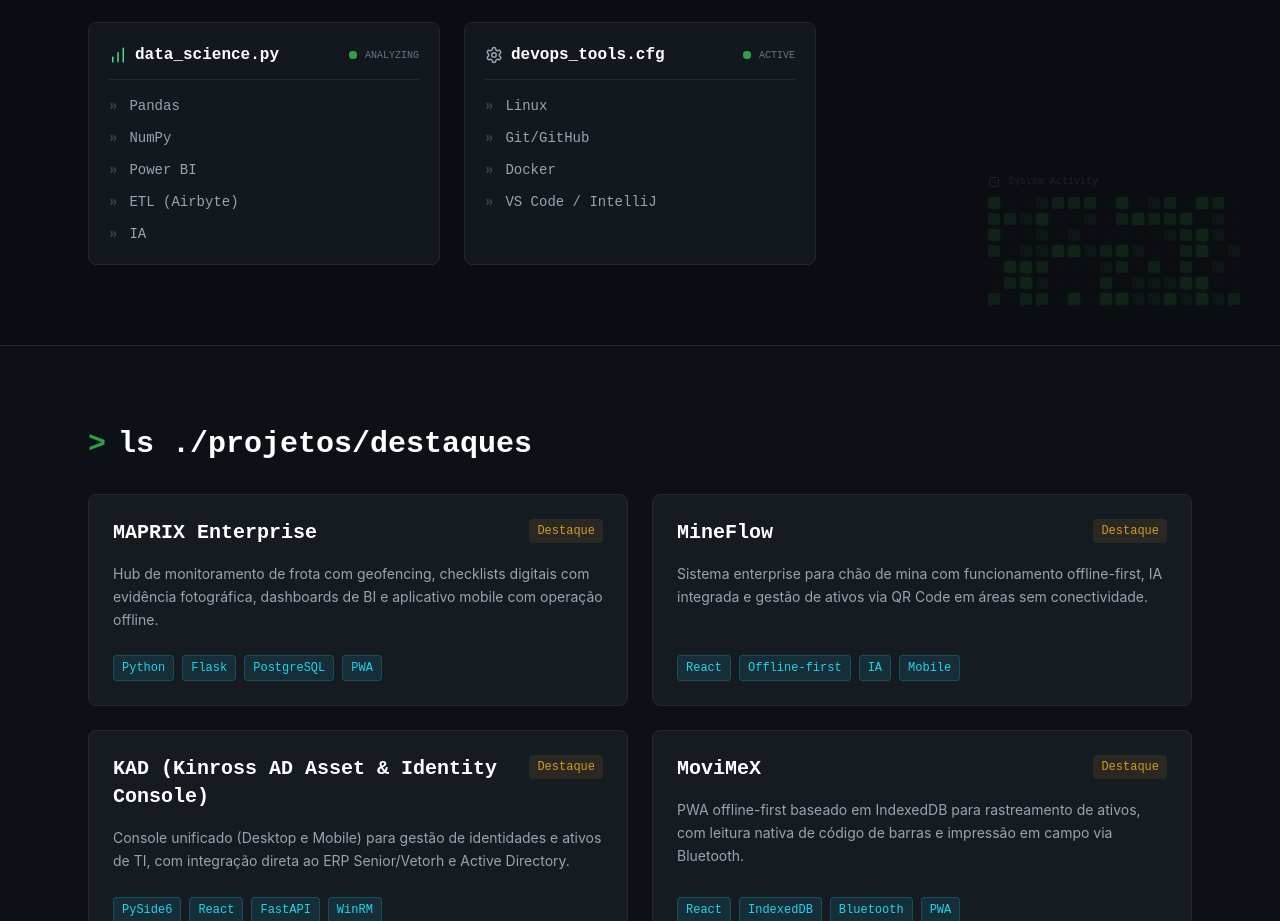
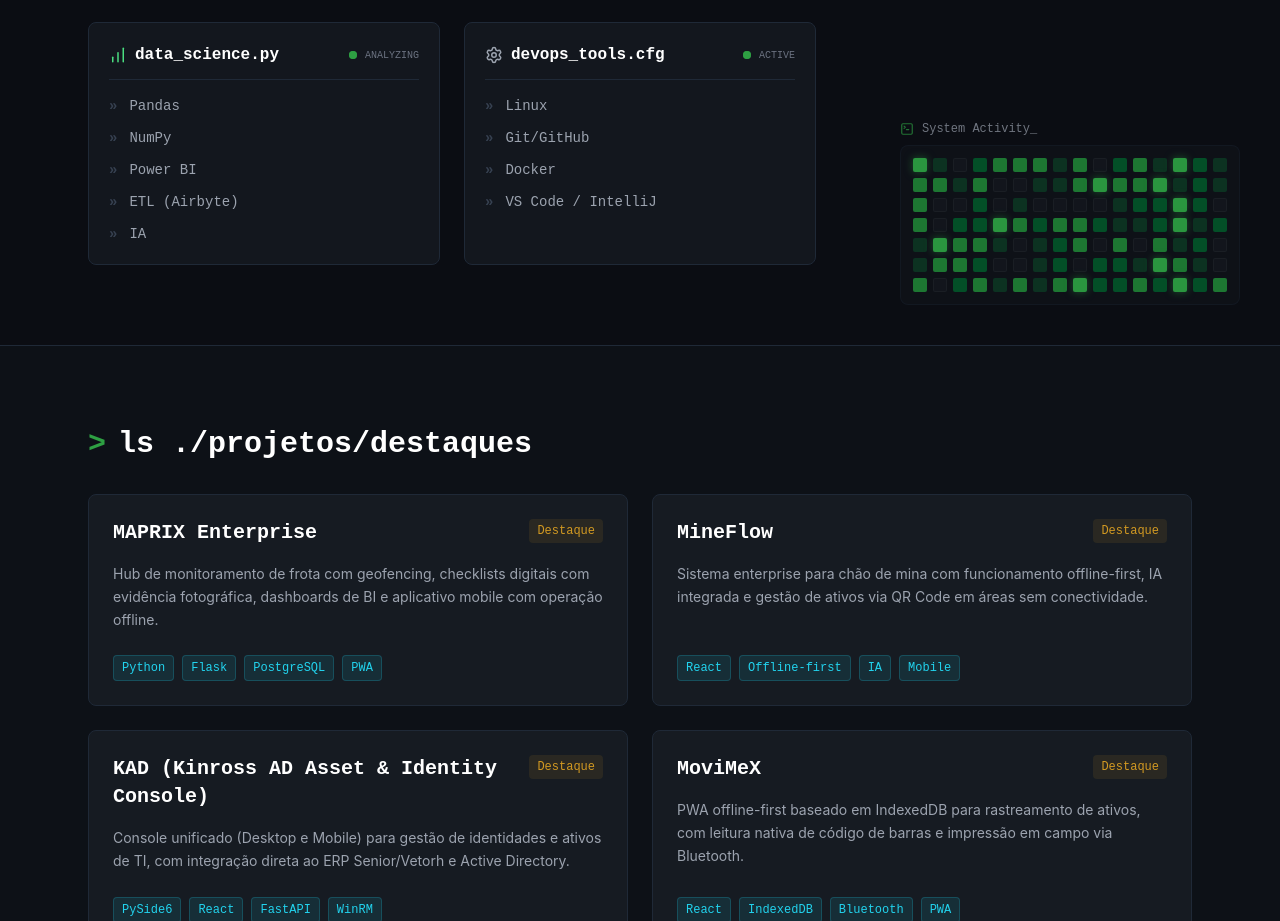
Before and after one commit to Sasagayo29/miyasawa-dev-portfolio, a React (Vite) app in the folder meu-portfolio/: page / in a window 1280 px wide. Shown: the part 2087-3008 px from the top of the page. Built offline with nearby package versions, Linux system fonts and the light colour scheme.

Commit message:
visibilidade

```diff
--- a/meu-portfolio/src/components/Skills.jsx
+++ b/meu-portfolio/src/components/Skills.jsx
@@ -37,16 +37,24 @@ export default function Skills() {
     }
   ];
 
-  // Gerador de "Commits" falsos para o mini-gráfico de fundo
+  // Gerador de "Commits" com as cores oficiais do GitHub Dark Mode
   const generateMockCommits = () => {
     return Array.from({ length: 112 }).map((_, i) => {
       const intensity = Math.random();
-      let colorClass = "bg-gray-800/30";
-      if (intensity > 0.8) colorClass = "bg-terminal-green/80 shadow-[0_0_5px_rgba(46,160,67,0.5)]";
-      else if (intensity > 0.6) colorClass = "bg-terminal-green/60";
-      else if (intensity > 0.4) colorClass = "bg-terminal-green/30";
+      // Cor base para dias sem commits (com borda subtil para dar textura)
+      let colorClass = "bg-[#161b22] border border-white/5";
 
-      return <div key={i} className={`w-3 h-3 rounded-sm ${colorClass} transition-colors duration-1000 hover:bg-terminal-green cursor-crosshair`}></div>;
+      if (intensity > 0.85) colorClass = "bg-[#39d353] shadow-[0_0_8px_rgba(57,211,83,0.5)]"; // Verde muito forte
+      else if (intensity > 0.65) colorClass = "bg-[#26a641]"; // Verde forte
+      else if (intensity > 0.45) colorClass = "bg-[#006d32]"; // Verde médio
+      else if (intensity > 0.25) colorClass = "bg-[#0e4429]"; // Verde escuro
+
+      return (
+        <div
+          key={i}
+          className={`w-3.5 h-3.5 rounded-sm ${colorClass} transition-colors duration-500`}
+        ></div>
+      );
     });
   };
 
@@ -67,9 +75,12 @@ export default function Skills() {
     <section id="skills" className="py-20 bg-[#0a0d12]/60 text-gray-300 font-mono border-t border-gray-800 relative overflow-hidden">
 
       {/* Gráfico de Contribuição Decorativo (Estilo GitHub) */}
-      <div className="absolute right-10 bottom-10 opacity-20 pointer-events-none hidden lg:flex flex-col gap-1">
-        <div className="text-[10px] text-gray-500 mb-1 flex items-center gap-2"><TerminalSquare size={12}/> System Activity</div>
-        <div className="grid grid-cols-[repeat(16,minmax(0,1fr))] gap-1">
+      <div className="absolute right-10 bottom-10 opacity-70 pointer-events-none hidden lg:flex flex-col gap-1 z-0">
+        <div className="text-xs text-gray-400 mb-1 flex items-center gap-2">
+          <TerminalSquare size={14} className="text-terminal-green"/>
+          System Activity_
+        </div>
+        <div className="grid grid-cols-[repeat(16,minmax(0,1fr))] gap-1.5 p-3 bg-surface/50 rounded-lg border border-gray-800/50 backdrop-blur-sm">
           {generateMockCommits()}
         </div>
       </div>
```
